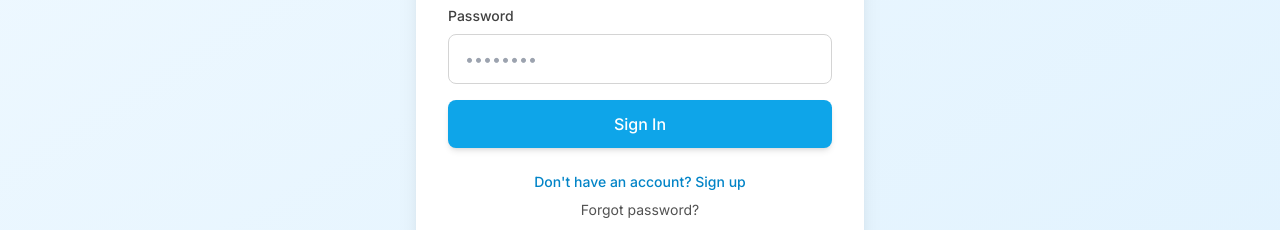
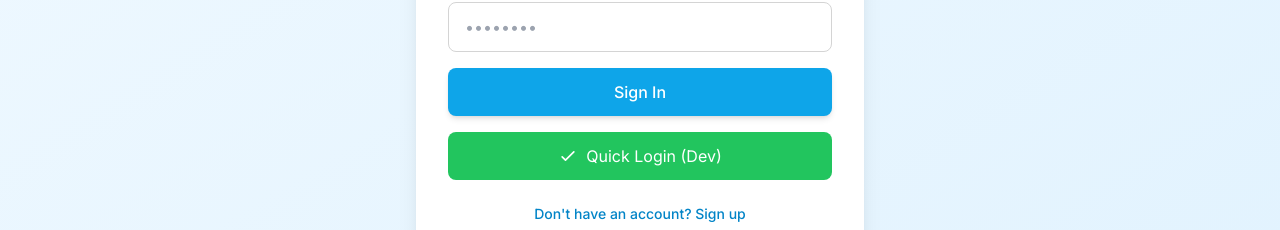
Before and after one commit to cesarbautista97x/bulktok, a Next.js app: page /login in a window 1280 px wide. Shown: the part 402-632 px from the top of the page. Built offline with nearby package versions, Linux system fonts and the light colour scheme; no server answers.

Commit message:
Add Quick Login button for development

```diff
--- a/app/login/page.tsx
+++ b/app/login/page.tsx
@@ -111,6 +111,35 @@
                     </button>
                 </form>
 
+                {/* Quick Login for Development */}
+                {process.env.NODE_ENV === 'development' && !isForgotPassword && (
+                    <button
+                        onClick={async () => {
+                            setLoading(true)
+                            try {
+                                const { error } = await signInWithEmail('laurapd1@gmail.com', 'BulkTok2025!')
+                                if (error) {
+                                    toast.error(error.message)
+                                } else {
+                                    toast.success('Quick login successful!')
+                                    router.push('/account')
+                                }
+                            } catch (error: any) {
+                                toast.error(error.message)
+                            } finally {
+                                setLoading(false)
+                            }
+                        }}
+                        disabled={loading}
+                        className="mt-4 w-full flex items-center justify-center gap-2 px-4 py-3 bg-green-500 text-white rounded-lg hover:bg-green-600 transition-colors disabled:opacity-50"
+                    >
+                        <svg className="w-5 h-5" fill="none" stroke="currentColor" viewBox="0 0 24 24">
+                            <path strokeLinecap="round" strokeLinejoin="round" strokeWidth={2} d="M5 13l4 4L19 7" />
+                        </svg>
+                        Quick Login (Dev)
+                    </button>
+                )}
+
                 <div className="mt-6 space-y-2 text-center">
                     {!isForgotPassword && (
                         <>
```
